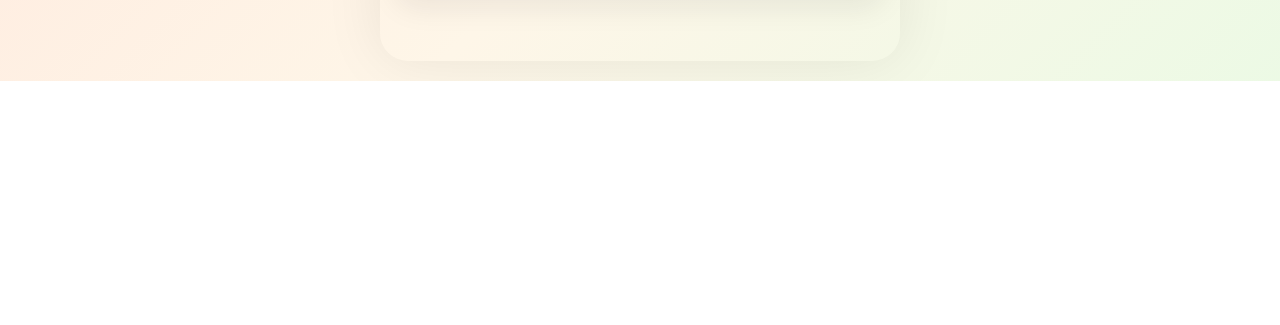
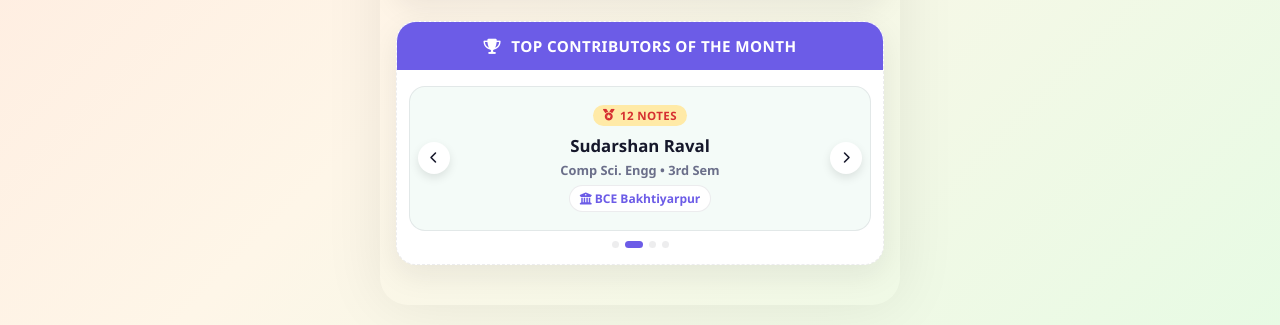
Before and after one commit to sudarshanraval37/notobyte, a website: page index.html in a window 1280 px wide. Shown: the part 1230-1555 px from the top of the page. Before the commit the page ends 1311 px from the top, so only its background shows below. Drawn offline with Linux system fonts and the light colour scheme.

Commit message:
added a Contributor section

```diff
--- /dev/null
+++ b/contributors.js
@@ -0,0 +1,114 @@
+/* ================================================================
+   contributors.js — NotoByte Top Contributors of the Month
+================================================================ */
+
+// Har mahine bas is array ka data update karna hoga
+const monthlyContributors = [
+  {
+    name: "Khushi Kumari",
+    notes: "2 Notes",
+    branch: "Mechanical Engineering",
+    sem: "Alumni",
+    college: "Batch 2023 G.P Banka"
+  },
+  {
+    name: "Sudarshan Raval",
+    notes: "12 notes",
+    branch: "Comp Sci. Engg",
+    sem: "3rd Sem",
+    college: "BCE Bakhtiyarpur"
+  },
+  {
+    name: "Vikki Kumar",
+    notes: "6 Notes",
+    branch: "Electrical",
+    sem: "3rd Sem",
+    college: "BCE Bakhtiyarpur"
+  },
+  {
+    name: "Aman Gupta",
+    notes: "10 Notes",
+    branch: "Electrical",
+    sem: "5th Sem",
+    college: "BCE Bhagalpur"
+  }
+];
+
+let currentSlideIndex = 0;
+let slideInterval = null;
+
+function renderTopContributors() {
+  const slider = document.getElementById('contributorSlider');
+  const dotsContainer = document.getElementById('contributorDots');
+  if (!slider || !dotsContainer) return;
+
+  slider.innerHTML = '';
+  dotsContainer.innerHTML = '';
+
+  monthlyContributors.forEach((item, idx) => {
+    // 1. Create slide card
+    const slide = document.createElement('div');
+    slide.className = 'contributor-slide';
+    slide.innerHTML = `
+      <span class="contrib-badge"><i class="fas fa-medal"></i> ${item.notes}</span>
+      <h3 class="contrib-name">${item.name}</h3>
+      <p class="contrib-sub">${item.branch} • ${item.sem}</p>
+      <div class="contrib-college"><i class="fas fa-building-columns"></i> ${item.college}</div>
+    `;
+    slider.appendChild(slide);
+
+    // 2. Create dot indicator
+    const dot = document.createElement('span');
+    dot.className = `contrib-dot ${idx === 0 ? 'active' : ''}`;
+    dot.onclick = () => goToContributorSlide(idx);
+    dotsContainer.appendChild(dot);
+  });
+
+  startContributorAutoSlide();
+}
+
+function updateSlidePosition() {
+  const slider = document.getElementById('contributorSlider');
+  const dots = document.querySelectorAll('.contrib-dot');
+  if (!slider) return;
+
+  slider.style.transform = `translateX(-${currentSlideIndex * 100}%)`;
+
+  dots.forEach((dot, idx) => {
+    dot.classList.toggle('active', idx === currentSlideIndex);
+  });
+}
+
+function moveContributorSlide(step) {
+  currentSlideIndex += step;
+  if (currentSlideIndex >= monthlyContributors.length) {
+    currentSlideIndex = 0;
+  } else if (currentSlideIndex < 0) {
+    currentSlideIndex = monthlyContributors.length - 1;
+  }
+  updateSlidePosition();
+  resetContributorTimer();
+}
+
+function goToContributorSlide(index) {
+  currentSlideIndex = index;
+  updateSlidePosition();
+  resetContributorTimer();
+}
+
+function startContributorAutoSlide() {
+  clearInterval(slideInterval);
+  slideInterval = setInterval(() => {
+    moveContributorSlide(1);
+  }, 3500); // 3.5 seconds me auto-slide hoga
+}
+
+function resetContributorTimer() {
+  clearInterval(slideInterval);
+  startContributorAutoSlide();
+}
+
+// Page load hone par run karega
+document.addEventListener('DOMContentLoaded', () => {
+  renderTopContributors();
+});
--- a/index.html
+++ b/index.html
@@ -193,6 +193,36 @@
             </div>
           </div>
 
+          <!-- Top Contributors Slideshow Section -->
+          <div class="app-section-card">
+            <div class="app-section-header app-section-purple">
+              <i class="fas fa-trophy" style="margin-right: 6px;"></i> Top Contributors Of The Month
+            </div>
+            <div class="app-section-body" style="padding: 16px 12px;">
+              <div class="contributor-slider-wrapper">
+
+                <!-- Left Button -->
+                <button class="contrib-nav-btn prev" onclick="moveContributorSlide(-1)" aria-label="Previous">
+                  <i class="fas fa-chevron-left"></i>
+                </button>
+
+                <!-- Slider Track / Cards Container -->
+                <div class="contributor-slider" id="contributorSlider">
+                  <!-- Javascript yaha dynamic slides render karega -->
+                </div>
+
+                <!-- Right Button -->
+                <button class="contrib-nav-btn next" onclick="moveContributorSlide(1)" aria-label="Next">
+                  <i class="fas fa-chevron-right"></i>
+                </button>
+
+              </div>
+
+              <!-- Slider Dots Indicator -->
+              <div class="contributor-dots" id="contributorDots"></div>
+            </div>
+          </div>
+
         </div><!-- /homeSections -->
 
       </section>
@@ -360,6 +390,7 @@
   <script src="questions.js"></script>
   <script src="quiz.js"></script>
   <script src="app.js"></script>
+  <script src="contributors.js"></script>
 
 </body>
 
--- a/style.css
+++ b/style.css
@@ -705,6 +705,135 @@ body {
     color: var(--accent2);
 }
 
+/* ---- Top Contributors Slideshow ---- */
+:root {
+  --purple: #6c5ce7;
+  --purple-soft: #f1f0fc;
+}
+
+.app-section-purple {
+  background: var(--purple);
+}
+
+.contributor-slider-wrapper {
+  position: relative;
+  overflow: hidden;
+  border-radius: 16px;
+  background: var(--card-soft);
+  border: 1px solid var(--glass-border);
+  min-height: 145px;
+  display: flex;
+  align-items: center;
+}
+
+.contributor-slider {
+  display: flex;
+  width: 100%;
+  transition: transform 0.4s cubic-bezier(0.4, 0, 0.2, 1);
+}
+
+.contributor-slide {
+  min-width: 100%;
+  padding: 18px 45px;
+  box-sizing: border-box;
+  display: flex;
+  flex-direction: column;
+  align-items: center;
+  text-align: center;
+  user-select: none;
+}
+
+.contrib-badge {
+  display: inline-flex;
+  align-items: center;
+  gap: 5px;
+  font-size: 0.72rem;
+  font-weight: 800;
+  color: #d63031;
+  background: #ffeaa7;
+  padding: 3px 10px;
+  border-radius: var(--radius-pill);
+  margin-bottom: 8px;
+  text-transform: uppercase;
+  letter-spacing: 0.4px;
+}
+
+.contrib-name {
+  font-size: 1.05rem;
+  font-weight: 800;
+  color: var(--text);
+  margin-bottom: 4px;
+}
+
+.contrib-sub {
+  font-size: 0.8rem;
+  color: var(--text2);
+  font-weight: 600;
+  margin-bottom: 6px;
+}
+
+.contrib-college {
+  display: inline-block;
+  font-size: 0.75rem;
+  font-weight: 700;
+  color: var(--purple);
+  background: var(--card);
+  padding: 4px 10px;
+  border-radius: var(--radius-pill);
+  border: 1px solid var(--glass-border);
+}
+
+/* Prev / Next Buttons */
+.contrib-nav-btn {
+  position: absolute;
+  top: 50%;
+  transform: translateY(-50%);
+  width: 32px;
+  height: 32px;
+  border-radius: 50%;
+  border: none;
+  background: var(--card);
+  color: var(--text);
+  display: flex;
+  align-items: center;
+  justify-content: center;
+  font-size: 0.75rem;
+  cursor: pointer;
+  z-index: 5;
+  box-shadow: 0 4px 10px rgba(0, 0, 0, 0.1);
+  transition: transform var(--transition), background var(--transition);
+}
+
+.contrib-nav-btn:hover {
+  transform: translateY(-50%) scale(1.1);
+}
+
+.contrib-nav-btn.prev { left: 8px; }
+.contrib-nav-btn.next { right: 8px; }
+
+/* Dots indicator */
+.contributor-dots {
+  display: flex;
+  justify-content: center;
+  align-items: center;
+  gap: 6px;
+  margin-top: 10px;
+}
+
+.contrib-dot {
+  width: 7px;
+  height: 7px;
+  border-radius: 50%;
+  background: var(--glass-border);
+  cursor: pointer;
+  transition: all var(--transition);
+}
+
+.contrib-dot.active {
+  background: var(--purple);
+  width: 18px;
+  border-radius: var(--radius-pill);
+}
 
 /* ================================================================
    8. RESPONSIVE / DESKTOP FRAME
```
